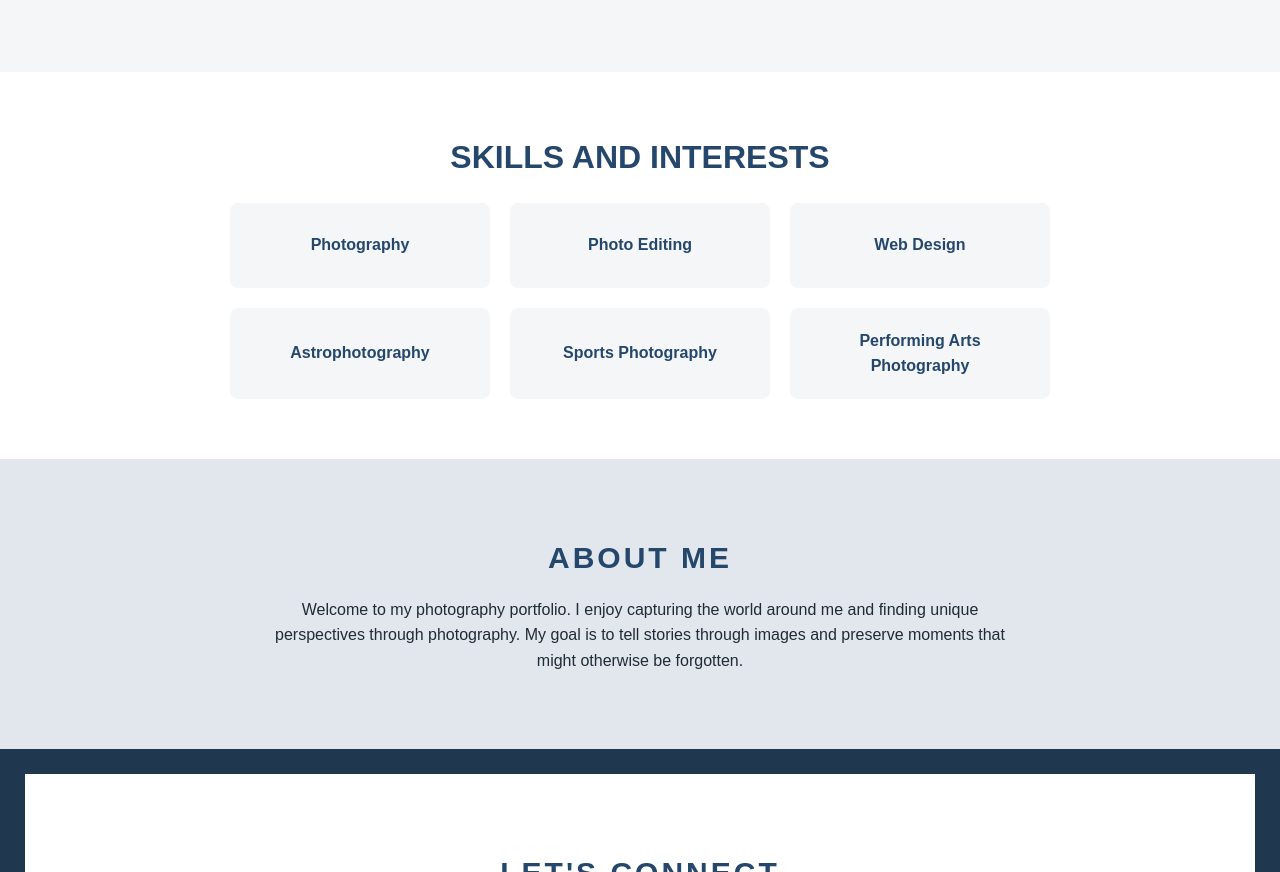
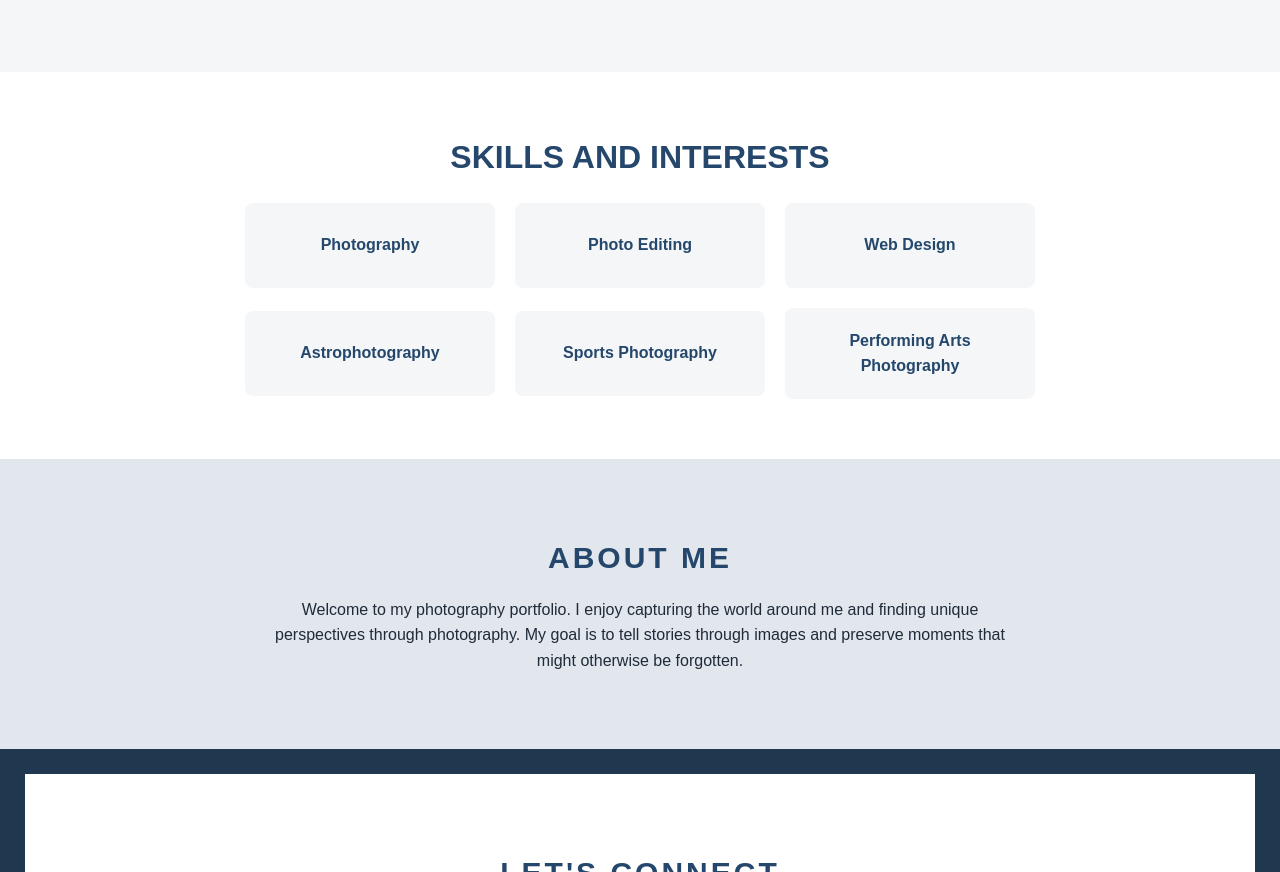
Before and after one commit to kmerottu/cmpa-3304-course-portfolio, a plain HTML site: page project-01/index.html in a window 1280 px wide. Shown: the part 1538-2410 px from the top of the page. Drawn offline with Linux system fonts and the light colour scheme.

Commit message:
Update style.css
update skills sections .css

```diff
--- a/project-01/style.css
+++ b/project-01/style.css
@@ -275,54 +275,58 @@ footer {
     cursor: pointer;
 }
 
-/* ==============================
-   SKILLS AND INTERESTS SECTION
-================================= */
+
+/* SKILLS AND INTERESTS SECTION */
 
 .skills {
-    padding: 60px 8%;
+    width: 100%;
+    padding: 60px 20px;
     text-align: center;
     background-color: var(--white-color);
 }
 
 .skills h2 {
+    text-align: center;
     color: var(--primary-color);
     font-size: 32px;
     margin-bottom: 20px;
 }
 
 .skills > p {
+    text-align: center;
     max-width: 650px;
     margin: 0 auto 30px;
     color: var(--muted-text);
 }
 
+/* Center the entire skills group */
 
-
-.skills-list {
+.skills .skills-list {
     display: flex;
+    flex-direction: row;
     flex-wrap: wrap;
     justify-content: center;
-    align-items: stretch;
+    align-items: center;
     gap: 20px;
 
+    width: 100%;
     max-width: 900px;
-    margin: 0 auto;
+    margin-left: auto;
+    margin-right: auto;
 }
 
+/* Individual skill cards */
 
+.skills .skill-item {
+    flex: 0 1 250px;
+    min-height: 85px;
 
-.skill-item {
     display: flex;
     justify-content: center;
     align-items: center;
 
-    flex: 1 1 220px;
-    max-width: 260px;
-    min-height: 85px;
-
+    text-align: center;
     padding: 20px;
-    text-align: center;
 
     background-color: var(--background-color);
     border: 1px solid var(--border-color);
@@ -331,5 +335,5 @@ footer {
     color: var(--primary-color);
     font-weight: bold;
 
-    transition: all 0.3s ease;
+
 }
```
